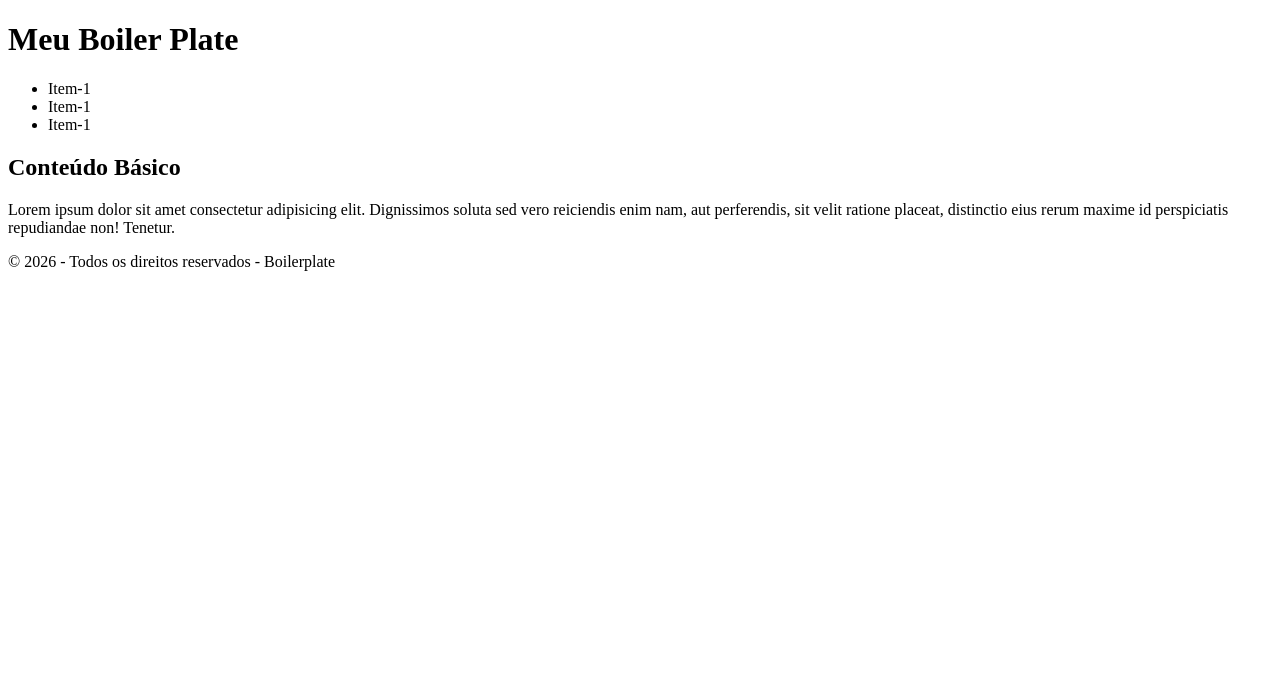
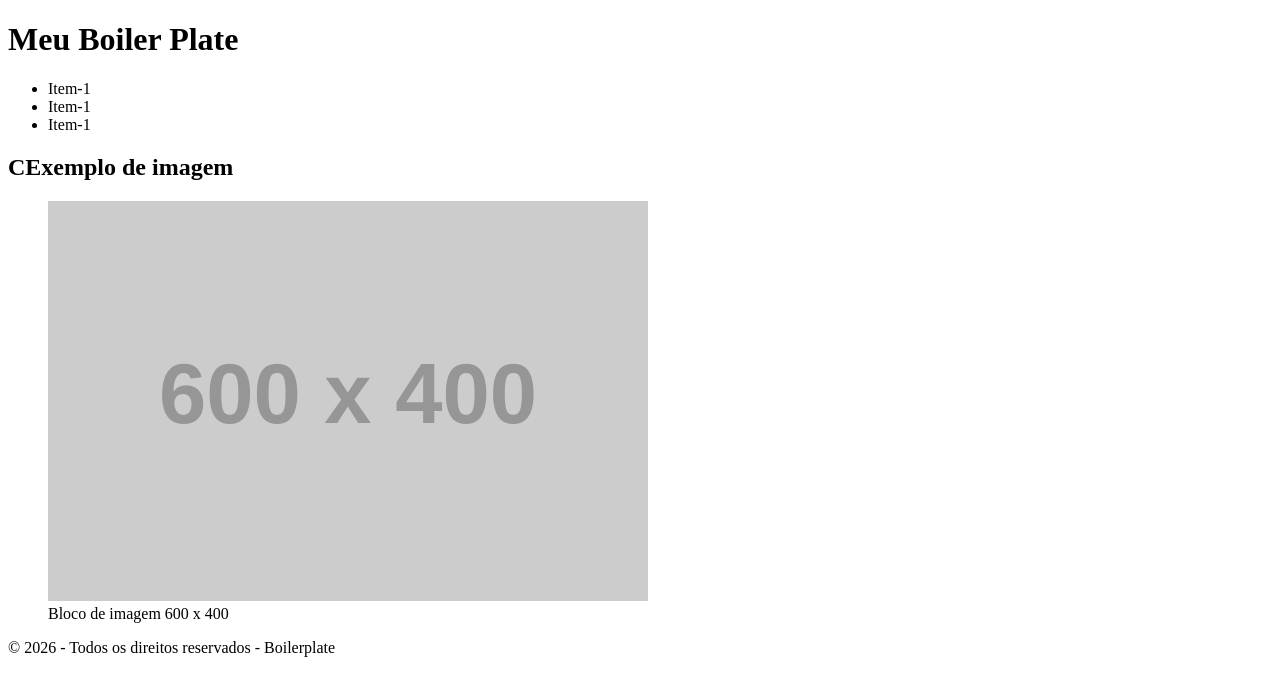
Before and after one commit to 1TDSPH-26/front-2sem-aula-10, a React (Vite) app in the folder my-app/: page / in a window 1280 px wide. Shown: the top 696 px of the page. Built offline with nearby package versions, Linux system fonts and the light colour scheme.

Commit message:
feat: Exemplo de apresentação de imagem.

```diff
--- a/my-app/src/components/conteudo/Conteudo.tsx
+++ b/my-app/src/components/conteudo/Conteudo.tsx
@@ -2,8 +2,13 @@ export default function Conteudo() {
   return (
     <main>
         <section>
-            <h2>Conteúdo Básico</h2>
-            <p>Lorem ipsum dolor sit amet consectetur adipisicing elit. Dignissimos soluta sed vero reiciendis enim nam, aut perferendis, sit velit ratione placeat, distinctio eius rerum maxime id perspiciatis repudiandae non! Tenetur.</p>
+            <h2>CExemplo de imagem</h2>
+            <figure>
+                <img src= "https://placehold.co/600x400/1c1c1c1/FFFFFF/png" alt = "Exemplo de imagem"/>
+                <figcaption > Bloco de imagem 600 x 400 </figcaption>
+            </figure>
+
+
         </section>
     </main>
   )
```
Also changed, not shown: my-app/src/img/png.png (added).
